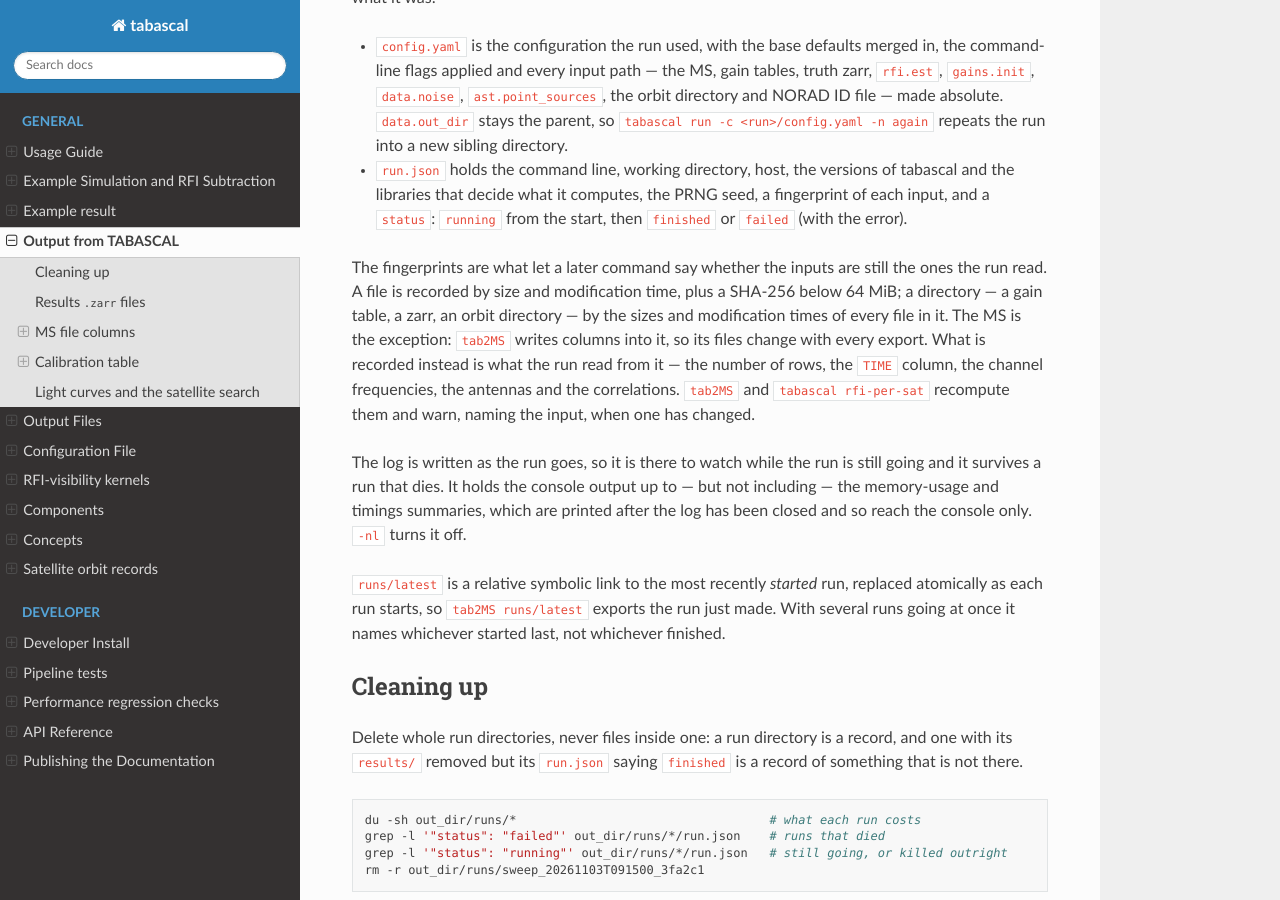
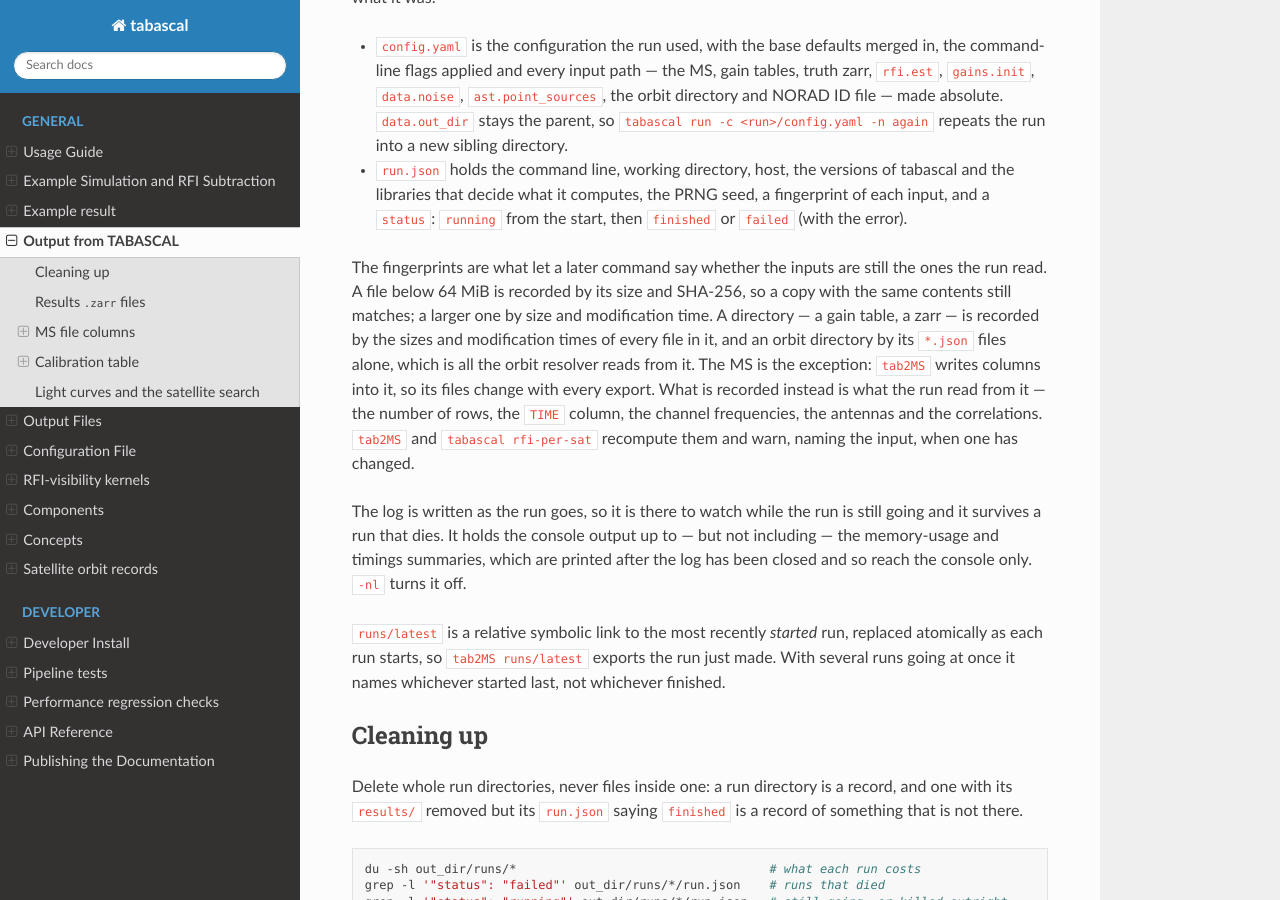
Before and after one commit to epfl-radio-astro/tabascal, a Sphinx documentation site: the page built from docs/output.md, in a window 1280 px wide and 900 px high, scrolled down 833 px. Built offline with Sphinx 7.4.7 and the Read the Docs theme 3.1.0, drawn with Linux system fonts in a browser that asks for light colours.

Commit message:
Fix the output docs' heading level and fingerprint description

```diff
--- a/docs/output.md
+++ b/docs/output.md
@@ -36,13 +36,13 @@ out_dir/
 * `config.yaml` is the configuration the run used, with the base defaults merged in, the command-line flags applied and every input path — the MS, gain tables, truth zarr, `rfi.est`, `gains.init`, `data.noise`, `ast.point_sources`, the orbit directory and NORAD ID file — made absolute. `data.out_dir` stays the parent, so `tabascal run -c <run>/config.yaml -n again` repeats the run into a new sibling directory.
 * `run.json` holds the command line, working directory, host, the versions of tabascal and the libraries that decide what it computes, the PRNG seed, a fingerprint of each input, and a `status`: `running` from the start, then `finished` or `failed` (with the error).
 
-The fingerprints are what let a later command say whether the inputs are still the ones the run read. A file is recorded by size and modification time, plus a SHA-256 below 64 MiB; a directory — a gain table, a zarr, an orbit directory — by the sizes and modification times of every file in it. The MS is the exception: `tab2MS` writes columns into it, so its files change with every export. What is recorded instead is what the run read from it — the number of rows, the `TIME` column, the channel frequencies, the antennas and the correlations. `tab2MS` and `tabascal rfi-per-sat` recompute them and warn, naming the input, when one has changed.
+The fingerprints are what let a later command say whether the inputs are still the ones the run read. A file below 64 MiB is recorded by its size and SHA-256, so a copy with the same contents still matches; a larger one by size and modification time. A directory — a gain table, a zarr — is recorded by the sizes and modification times of every file in it, and an orbit directory by its `*.json` files alone, which is all the orbit resolver reads from it. The MS is the exception: `tab2MS` writes columns into it, so its files change with every export. What is recorded instead is what the run read from it — the number of rows, the `TIME` column, the channel frequencies, the antennas and the correlations. `tab2MS` and `tabascal rfi-per-sat` recompute them and warn, naming the input, when one has changed.
 
 The log is written as the run goes, so it is there to watch while the run is still going and it survives a run that dies. It holds the console output up to — but not including — the memory-usage and timings summaries, which are printed after the log has been closed and so reach the console only. `-nl` turns it off.
 
 `runs/latest` is a relative symbolic link to the most recently *started* run, replaced atomically as each run starts, so `tab2MS runs/latest` exports the run just made. With several runs going at once it names whichever started last, not whichever finished.
 
-### Cleaning up
+## Cleaning up
 
 Delete whole run directories, never files inside one: a run directory is a record, and one with its `results/` removed but its `run.json` saying `finished` is a record of something that is not there.
 
```
